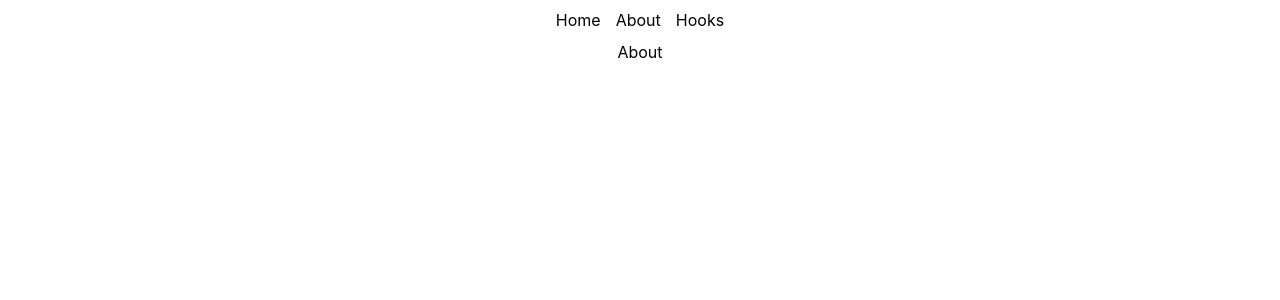
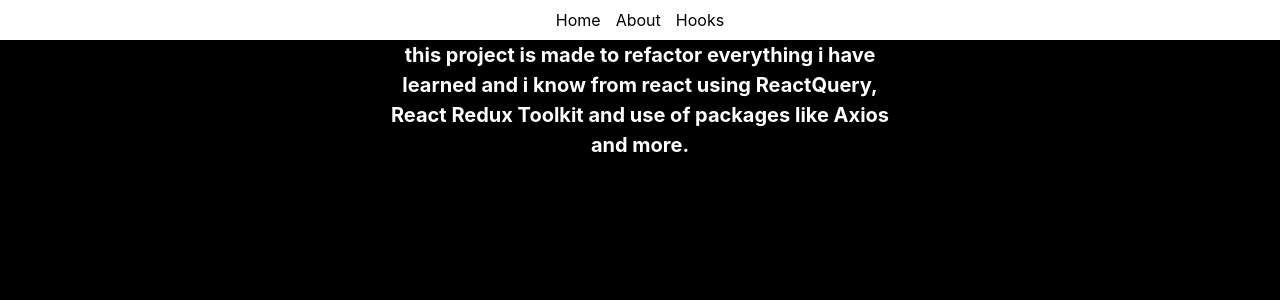
Before and after one commit to Ameer2000Mzori/Refactor-React, a React (Create React App) app: page /about in a window 1280 px wide. Shown: the top 300 px of the page. Built offline with nearby package versions, Linux system fonts and the light colour scheme.

Commit message:
added some changes to about page

```diff
--- a/src/components/pages/About.jsx
+++ b/src/components/pages/About.jsx
@@ -1,8 +1,16 @@
 import React from 'react'
-import { StyledDiv } from '../shared/StyledComponent'
+import { StyledDiv, StyledTitle } from '../shared/StyledComponent'
 
 const About = () => {
-  return <StyledDiv>About</StyledDiv>
+  return (
+    <StyledDiv className="bg-black">
+      <StyledTitle className=" max-w-[500px]">
+        this project is made to refactor everything i have learned and i know
+        from react using ReactQuery, React Redux Toolkit and use of packages
+        like Axios and more.
+      </StyledTitle>
+    </StyledDiv>
+  )
 }
 
 export default About
```
